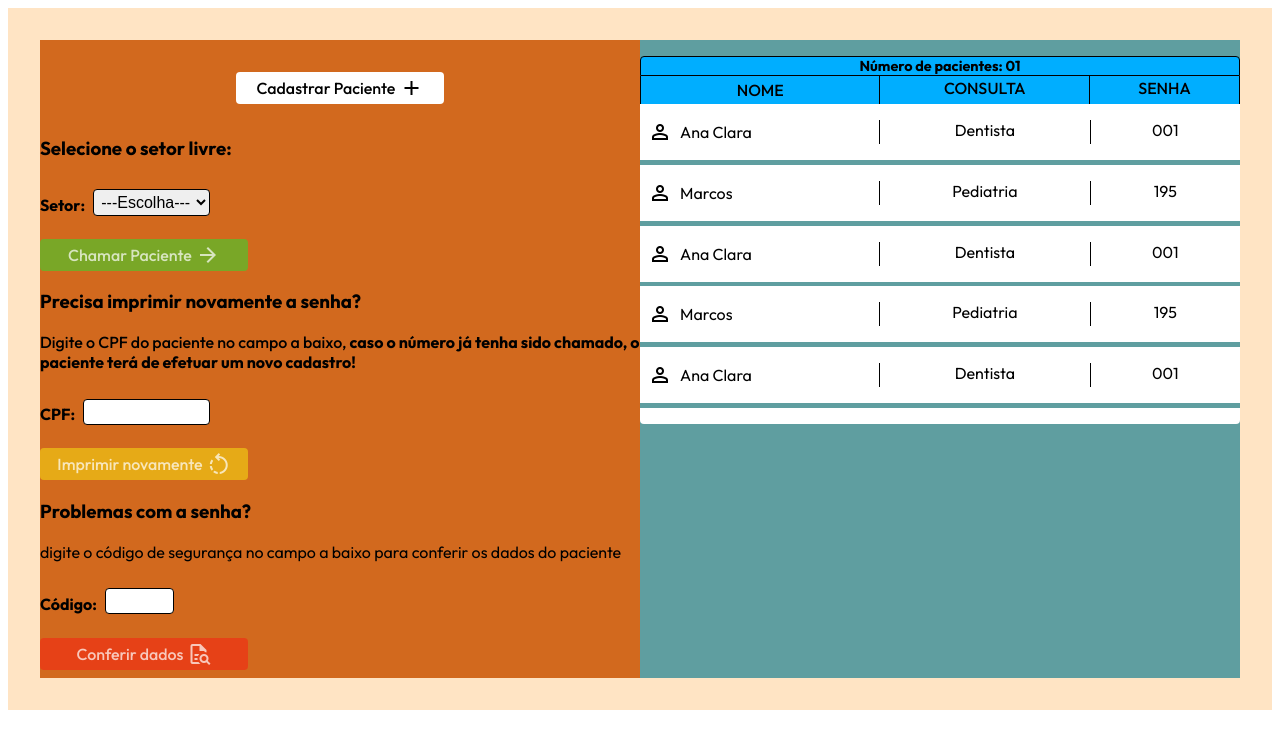
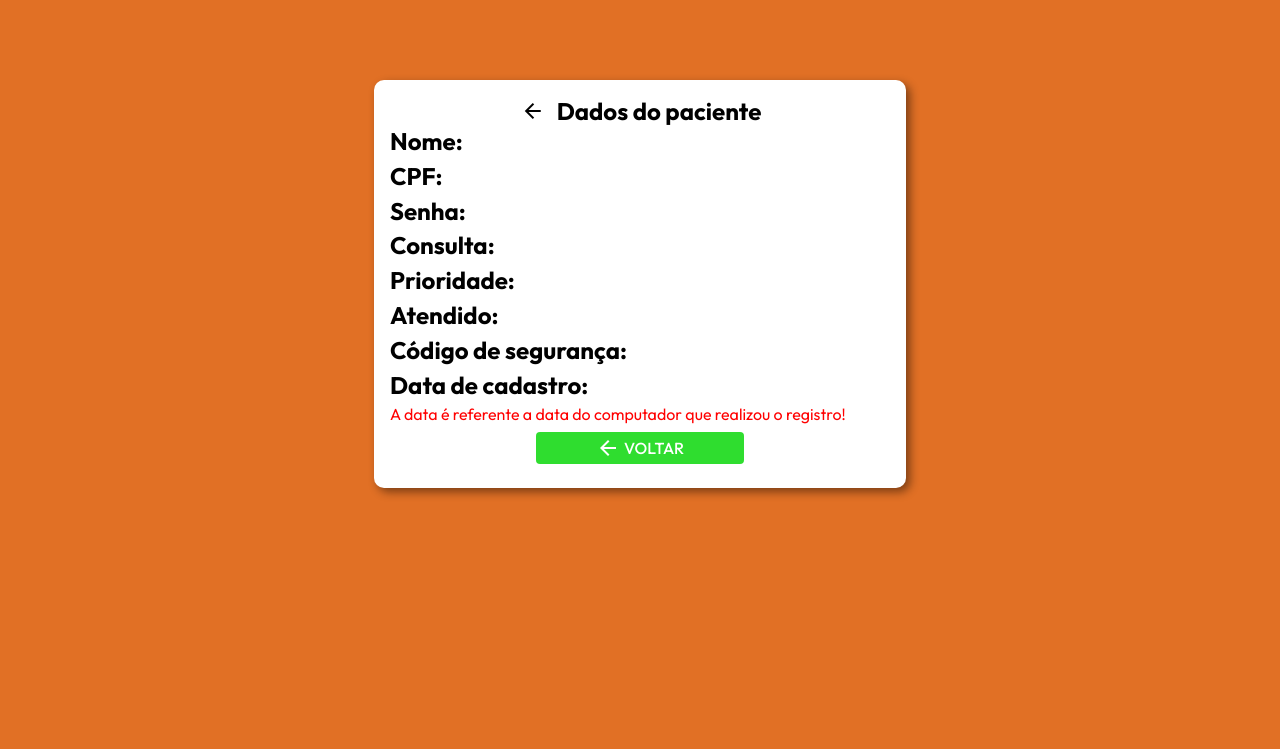
Before and after one commit to Gabriel-Esposito/fillaEletronica, a Node server app: page / in a window 1280 px wide. Shown: the top 749 px of the page. Run offline with Node 20, Linux system fonts and the light colour scheme; some libraries are stand-ins or nearby versions.

Commit message:
Novas alterações

```diff
--- a/app/public/css/cad.css
+++ b/app/public/css/cad.css
@@ -12,7 +12,8 @@
     display: flex;
     padding: 1rem;
     border-radius: 16px;
-    box-shadow: 0px 0px 10px black;
+    background-color: white;
+    box-shadow: 0px 0px 10px rgba(0, 0, 0, 0.5);
     width: 90%;
 }
 .obrigatorio{
--- /dev/null
+++ b/app/public/css/dadosPac.css
@@ -0,0 +1,57 @@
+*{
+    margin: 0;
+}
+section{
+    background-color: white;
+    width: 500px;
+    margin: 5rem auto;
+    padding: 1rem;
+    border-radius: 10px;
+    box-shadow: 4px 4px 10px rgba(0, 0, 0, 0.452);
+}
+.box{
+    display: flex;
+    justify-content: center;
+    align-items: center;
+}
+.box  span {
+    margin-right: 10px;
+    padding: 2px;
+    border-radius: 50%;
+    transition: 0.3s;
+}
+.box span:hover {
+    border-radius: 50%;
+    background-color: rgb(0, 174, 255);
+    color: white;
+}
+h2{
+    margin-bottom: 0.3rem;
+}
+p{
+    margin-bottom: 0.3rem;
+}
+span#info{
+    color: red;
+}
+#btn{
+    background-color: rgb(47, 221, 47);
+    color: white;
+    margin: 0.5rem auto;
+    width: 200px;
+    padding: 4px;
+    border-radius: 4px;
+    display: flex;
+    justify-content: center;
+    align-items: center;
+    font-weight: 500;
+    transition: 0.3s;
+    cursor: pointer;
+}
+#btn > span{
+    padding-right: 4px;
+    transition: 0.5s;
+}
+#btn:hover > span{
+    padding-right: 20px;
+}
--- a/app/public/css/home.css
+++ b/app/public/css/home.css
@@ -6,7 +6,7 @@
 
 #control{
     width: 50%;
-    background-color: chocolate;
+    padding: 1rem;
 }
 #control > .btn-cad{
     background-color: white;
@@ -54,7 +54,6 @@
     align-items: center;
     font-weight: 500;
     transition: 0.3s;
-    cursor: pointer;
 }
 .prox > #btn-prox > span{
     padding-left: 4px;
@@ -88,7 +87,6 @@
     align-items: center;
     font-weight: 500;
     transition: 0.3s;
-    cursor: pointer;
 }
 .pdf > #cpf-pdf > span{
     padding-left: 4px;
@@ -119,7 +117,6 @@
     align-items: center;
     font-weight: 500;
     transition: 0.3s;
-    cursor: pointer;
 }
 .conferir > #btn-conferir > span{
     padding-left: 4px;
@@ -127,7 +124,9 @@
 /* =============================================================== */
 #listaPacientes{
     width: 50%;
-    background-color: cadetblue;
+    display: flex;
+    flex-direction: column;
+    justify-content: center;
 }
 
 #listaPacientes > .cabecalho > .titulo > p{
--- a/app/public/scripts/cad.js
+++ b/app/public/scripts/cad.js
@@ -1,3 +1,4 @@
+const link = 'http://localhost:8082'
 let dados = ['','','','']
 
 function nomeDoPaciente(){
@@ -93,7 +94,6 @@
 
 function enviar(){
     if(cadastrar() == 1){
-        console.log(dados)
         fetch('/cad',{
             method: 'POST',
             headers: {
@@ -101,6 +101,8 @@
             },
             body: JSON.stringify({dados})
         })
-        window.location.href = 'http://localhost:8082/'
+        setTimeout(() => {
+            window.location.href = `${link}/pdf`
+        },1000)
     }
 }
--- /dev/null
+++ b/app/public/scripts/dadosPac.js
@@ -0,0 +1,3 @@
+function voltar(){
+    history.back()
+}
--- a/app/public/scripts/home.js
+++ b/app/public/scripts/home.js
@@ -1,13 +1,21 @@
+const link = 'http://localhost:8082'
+
+function btnCadastro(){
+    window.location.href = `${link}/cad`
+}
+
 function btnChamar(){
     let setor = document.getElementById('setorLivre').value
     let btn = document.getElementById('btn-prox')
     if(setor != 'vazio'){
         btn.style.backgroundColor = 'rgb(47, 221, 47)'
+        btn.style.cursor = 'pointer'
         btn.style.color = 'white'
         return 1
     }else{
         btn.style.backgroundColor = 'rgba(47, 221, 47, 0.541)'
         btn.style.color = 'rgba(255, 255, 255, 0.705)'
+        btn.style.cursor = 'auto'
     }
 }
 
@@ -16,11 +24,13 @@
     let btn = document.getElementById('cpf-pdf')
     if(cpf.length == 11){
         btn.style.backgroundColor = 'rgb(248, 225, 17)'
+        btn.style.cursor = 'pointer'
         btn.style.color = 'black'
         return 1
     }else{
         btn.style.backgroundColor = 'rgba(248, 225, 17, 0.541)'
         btn.style.color = 'rgba(255, 255, 255, 0.705)'
+        btn.style.cursor = 'auto'
     }
 }
 
@@ -29,10 +39,28 @@
     let btn = document.getElementById('btn-conferir')
     if(codigo.length == 6){
         btn.style.backgroundColor = 'rgb(248, 33, 17)'
+        btn.style.cursor = 'pointer'
         btn.style.color = 'white'
         return 1
     }else{
         btn.style.backgroundColor = 'rgba(248, 33, 17, 0.541)'
         btn.style.color = 'rgba(255, 255, 255, 0.705)'
+        btn.style.cursor = 'auto'
     }
 }
+
+function conferir(){
+    let codigo = document.getElementById('codigoSePaciente').value
+    if(btnCodigo() == 1){
+        fetch('/conferir',{
+            method: 'POST',
+            headers: {
+                'Content-Type' : 'application/json'
+            },
+            body: JSON.stringify({codigo})
+        })
+        setTimeout(() => {
+            window.location.href = `${link}/conferir`
+        },1000)
+    }
+}
--- a/app/teste.js
+++ b/app/teste.js
@@ -15,7 +15,7 @@
 let dadosDecad = []
 
 app.get('/',function(req,res){
-    res.render('home')
+    res.render('dadosPac')
 })
 
 app.get('/pdf',function(req,res){
@@ -30,7 +30,7 @@
 
 app.get('/c',function(req,res){
     //dados() //pag inicial
-    res.render('cad')
+    res.render('dadosPac')
 })
 app.get('/cad',function(req,res){
     //cad() //cad user
--- a/app/views/cad.handlebars
+++ b/app/views/cad.handlebars
@@ -10,7 +10,7 @@
 
             <div class="CPF">
                 <h3>CPF<span class="obrigatorio">*</span></h3>
-                <input type="number" name="cpf" id="cpf" min="11111111111" max="99999999999" oninput="cpfDoPaciente()">
+                <input type="number" name="cpf" id="cpf" oninput="cpfDoPaciente()">
             </div>
 
             <div class="cons">
--- /dev/null
+++ b/app/views/dadosPac.handlebars
@@ -0,0 +1,28 @@
+<link rel="stylesheet" href="css/dadosPac.css">
+
+<section>
+    <div class="box">
+        <span class="material-symbols-outlined" onclick="voltar()">arrow_back</span>
+        <h1>Dados do paciente</h1>
+    </div>
+    <h2>Nome:</h2>
+    <p><strong>{{nome}}</strong></p>
+    <h2>CPF:</h2>
+    <p><strong>{{cpf}}</strong></p>
+    <h2>Senha:</h2>
+    <p><strong>{{senha}}</strong></p>
+    <h2>Consulta:</h2>
+    <p><strong>{{consulta}}</strong></p>
+    <h2>Prioridade:</h2>
+    <p><Strong>{{prioridade}}</Strong></p>
+    <h2>Atendido:</h2>
+    <p><strong>{{atendido}}</strong></p>
+    <h2>Código de segurança:</h2>
+    <p><strong>{{codigo}}</strong></p>
+    <h2>Data de cadastro:</h2>
+    <span id="info">A data é referente a data do computador que realizou o registro!</span>
+    <p><strong>{{data}}</strong></p>
+    <div id="btn" onclick="voltar()"><span class="material-symbols-outlined">arrow_back</span> VOLTAR</div>
+</section>
+
+<script src="scripts/dadosPac.js"></script>
--- a/app/views/home.handlebars
+++ b/app/views/home.handlebars
@@ -2,7 +2,7 @@
 
 <main>
     <section id="control">
-        <div class="btn-cad">Cadastrar Paciente <span class="material-symbols-outlined">add</span></div>
+        <div class="btn-cad" onclick="btnCadastro()">Cadastrar Paciente <span class="material-symbols-outlined">add</span></div>
 
         <div class="prox">
             <h3>Selecione o setor livre:</h3>
@@ -25,7 +25,7 @@
             <p>Digite o CPF do paciente no campo a baixo, <strong>caso o número já tenha sido chamado, o paciente terá de efetuar um novo cadastro!</strong></p>
             <div class="box-cpf">
                 <p><strong>CPF:</strong></p>
-                <input type="text" name="cpfPDF" id="cpfPDF" oninput="btnCPF()">
+                <input type="number" name="cpfPDF" id="cpfPDF" oninput="btnCPF()">
             </div>
             <div id="cpf-pdf">Imprimir novamente <span class="material-symbols-outlined">rotate_left</span></div>
         </div>
@@ -37,14 +37,14 @@
                 <p><strong>Código:</strong></p>
                 <input type="text" name="codigoSePaciente" id="codigoSePaciente" oninput="btnCodigo()">
             </div>
-            <div id="btn-conferir">Conferir dados <span class="material-symbols-outlined">quick_reference_all</span></div>
+            <div id="btn-conferir" onclick="conferir()">Conferir dados <span class="material-symbols-outlined">quick_reference_all</span></div>
         </div>
     </section>
 
     <section id="listaPacientes">
         <div class="cabecalho">
             <div class="titulo">
-                <p>Número de pacientes: 01</p>
+                <p>Número de pacientes: {{numPacientes}}</p>
             </div>
             <div class="tituloTabela">
                 <p id="name">NOME</p>
@@ -54,36 +54,13 @@
         </div>
 
         <div class="container">
-            <div class="paciente">
-                <p id="nomePac"><span class="material-symbols-outlined">person</span>Ana Clara</p>
-                <p id="consultaPac">Dentista</p>
-                <p id="senhaPac">001</p>
-             </div>
-            <div class="paciente">
-                <p id="nomePac"><span class="material-symbols-outlined">person</span>Marcos</p>
-                <p id="consultaPac">Pediatria</p>
-                <p id="senhaPac">195</p>
-             </div>
-                         <div class="paciente">
-                <p id="nomePac"><span class="material-symbols-outlined">person</span>Ana Clara</p>
-                <p id="consultaPac">Dentista</p>
-                <p id="senhaPac">001</p>
-             </div>
-            <div class="paciente">
-                <p id="nomePac"><span class="material-symbols-outlined">person</span>Marcos</p>
-                <p id="consultaPac">Pediatria</p>
-                <p id="senhaPac">195</p>
-             </div>
-                         <div class="paciente">
-                <p id="nomePac"><span class="material-symbols-outlined">person</span>Ana Clara</p>
-                <p id="consultaPac">Dentista</p>
-                <p id="senhaPac">001</p>
-             </div>
-            <div class="paciente">
-                <p id="nomePac"><span class="material-symbols-outlined">person</span>Marcos</p>
-                <p id="consultaPac">Pediatria</p>
-                <p id="senhaPac">195</p>
-             </div>
+            {{#each pacientesLista}}
+                <div class="paciente">
+                    <p id="nomePac"><span class="material-symbols-outlined">person</span>{{nome}}</p>
+                    <p id="consultaPac">{{consulta}}</p>
+                    <p id="senhaPac">{{senha}}</p>
+                </div>
+            {{/each}}
         </div>
     </section>
 </main>
--- a/app/views/layouts/main.handlebars
+++ b/app/views/layouts/main.handlebars
@@ -9,6 +9,7 @@
         @import url('https://fonts.googleapis.com/css2?family=Outfit:wght@100..900&display=swap');
         body{
             font-family: "Outfit", sans-serif;
+            background-color: rgba(221, 91, 5, 0.871);
         }
     </style>
 </head>
```
Also changed, not shown: app/public/css/login.css (added, +45 -0 lines), app/public/css/pdf.css (added, +30 -0 lines), app/public/scripts/login.js (added, +31 -0 lines), app/public/scripts/pdf.js (added, +15 -0 lines), app/terminal.js (added, +159 -0 lines), app/views/login.handlebars (added, +12 -0 lines), app/views/pdf.handlebars (+7 -39 lines), app/public/img/logo.png (added).
